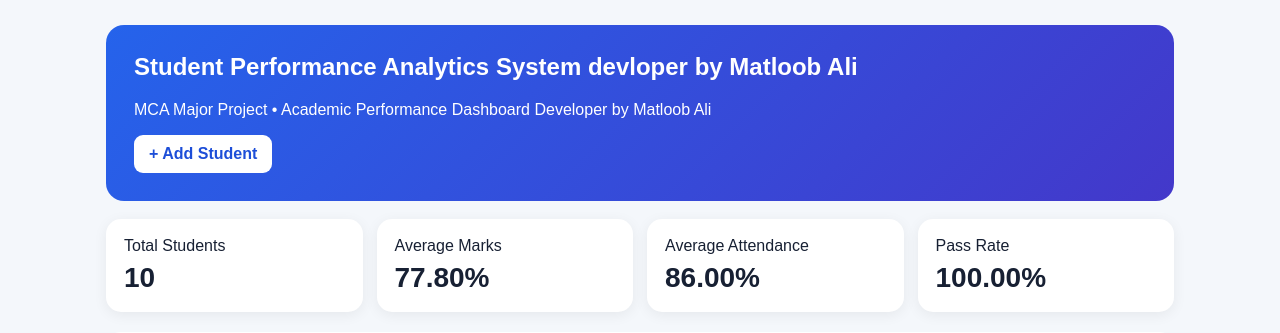
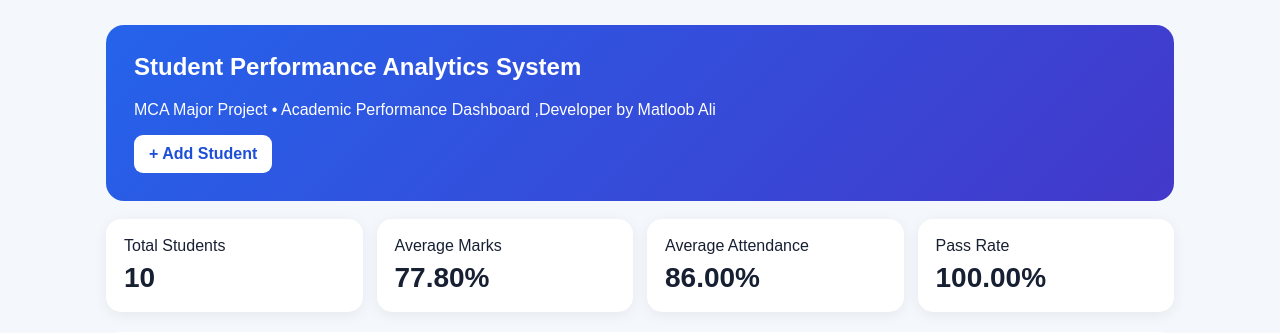
Before and after one commit to kmatloob156-coder/student-performance-analytics-1, a Flask app: page / in a window 1280 px wide. Shown: the part 52-385 px from the top of the page. Run offline with Flask 3, Linux system fonts and the light colour scheme.

Commit message:
Update index.html

```diff
--- a/templates/index.html
+++ b/templates/index.html
@@ -1,8 +1,8 @@
 {% extends "base.html" %}{% block content %}
 <div class="container">
 <section class="hero">
-<h1>Student Performance Analytics System devloper by Matloob Ali</h1>
-<p>MCA Major Project • Academic Performance Dashboard Developer by Matloob Ali</p>
+<h1>Student Performance Analytics System </h1>
+<p>MCA Major Project • Academic Performance Dashboard ,Developer by Matloob Ali</p>
 <a class="btn" href="/add">+ Add Student</a>
 </section>
 <div class="cards">
```
